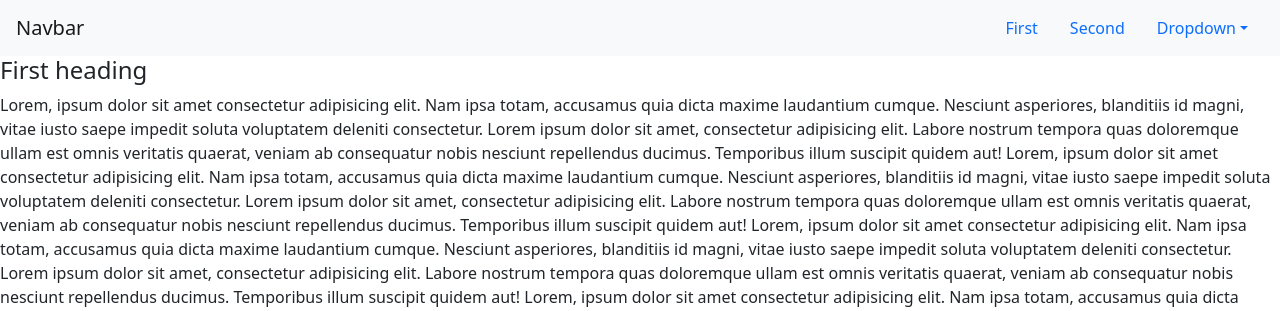
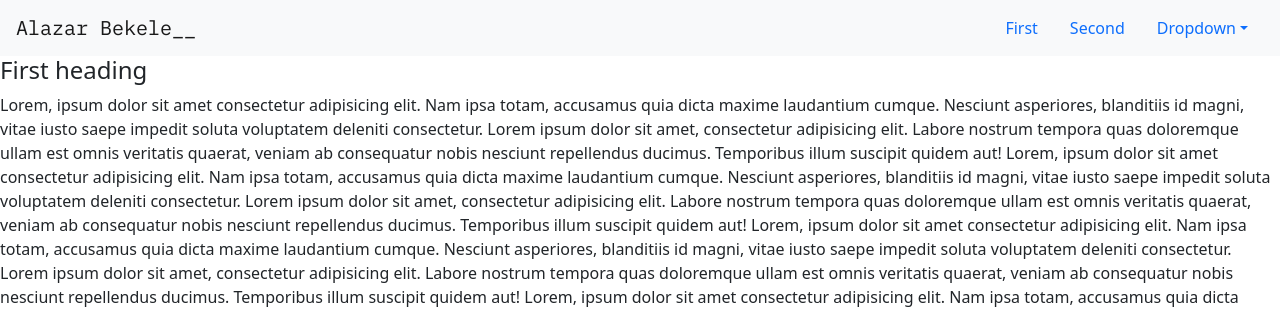
Before and after one commit to AlazarBekele/Modern-Portfolio-Site, a Django app: page / in a window 1280 px wide. Shown: the top 311 px of the page. Run offline with Django 4.2, Linux system fonts and the light colour scheme.

Commit message:
Fix the error

```diff
--- /dev/null
+++ b/Base/static/Font.css
@@ -0,0 +1,9 @@
+.ibm-plex-mono-regular {
+  font-family: "IBM Plex Mono", monospace;
+  font-weight: 400;
+  font-style: normal;
+}
+
+.styleDot {
+  color: blue;
+}
--- a/Base/templates/Include/MainBody.html
+++ b/Base/templates/Include/MainBody.html
@@ -1,9 +1,9 @@
 
 <nav id="navbar-example2" class="navbar navbar-light bg-light px-3">
-  <a class="navbar-brand" href="#">Navbar</a>
+  <a class="navbar-brand ibm-plex-mono-regular styleDot" href="#">Alazar Bekele__</a>
 
-  {% include "include/Main Componet/NavBar.html" %}
+  {% include "include/NavBar.html" %}
 
 </nav>
 
-  {% include "include/Main Componet/Org_Catagory.html" %}
+  {% include "include/Org_Catagory.html" %}
--- a/Base/templates/Include/head.html
+++ b/Base/templates/Include/head.html
@@ -1,4 +1,5 @@
 <head>
+
   <meta charset="UTF-8">
 
   <meta name="viewport" content="width=device-width, initial-scale=1.0">
@@ -11,7 +12,14 @@
   <!-- Bootstrap Css link -->
   <link href="https://cdn.jsdelivr.net/npm/bootstrap@5.0.2/dist/css/bootstrap.min.css" rel="stylesheet" integrity="sha384-EVSTQN3/azprG1Anm3QDgpJLIm9Nao0Yz1ztcQTwFspd3yD65VohhpuuCOmLASjC" crossorigin="anonymous">
 
-  <!--  -->
+  <!-- Font Link -->
+  <link rel="preconnect" href="https://fonts.googleapis.com">
+  <link rel="preconnect" href="https://fonts.gstatic.com" crossorigin>
+  <link href="https://fonts.googleapis.com/css2?family=IBM+Plex+Mono&display=swap" rel="stylesheet">
 
 
+  <!-- Load Static -->
+  {% load static %}
+  <link rel="stylesheet" href="{% static "Font.css" %}">
+
 </head>
```
Also changed, not shown: Portofilo/settings.py (+7 -0 lines), Base/static/General.css (added), Base/templates/Include/NavBar.html (renamed from Base/templates/Include/Main Componet/NavBar.html), Base/templates/Include/Org_Catagory.html (renamed from Base/templates/Include/Main Componet/Org_Catagory.html).
